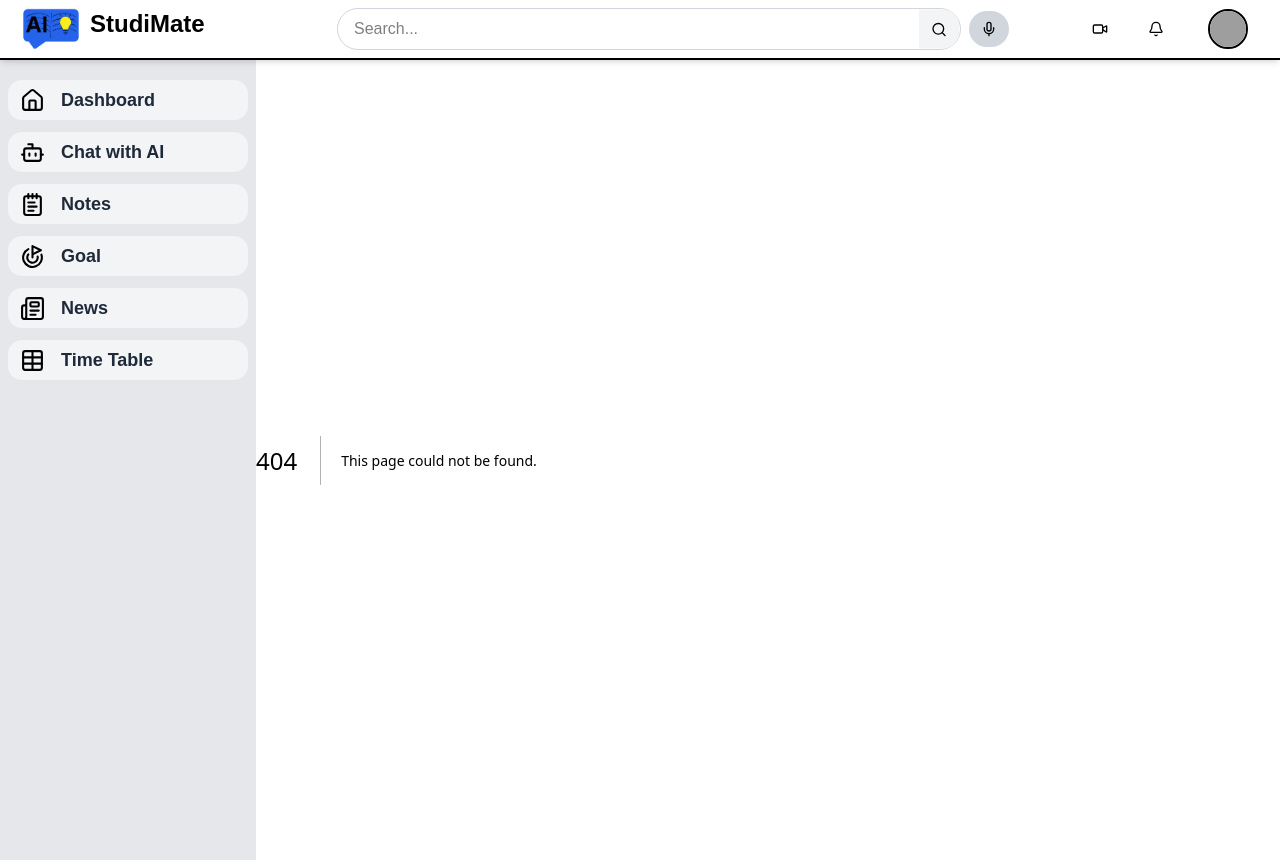
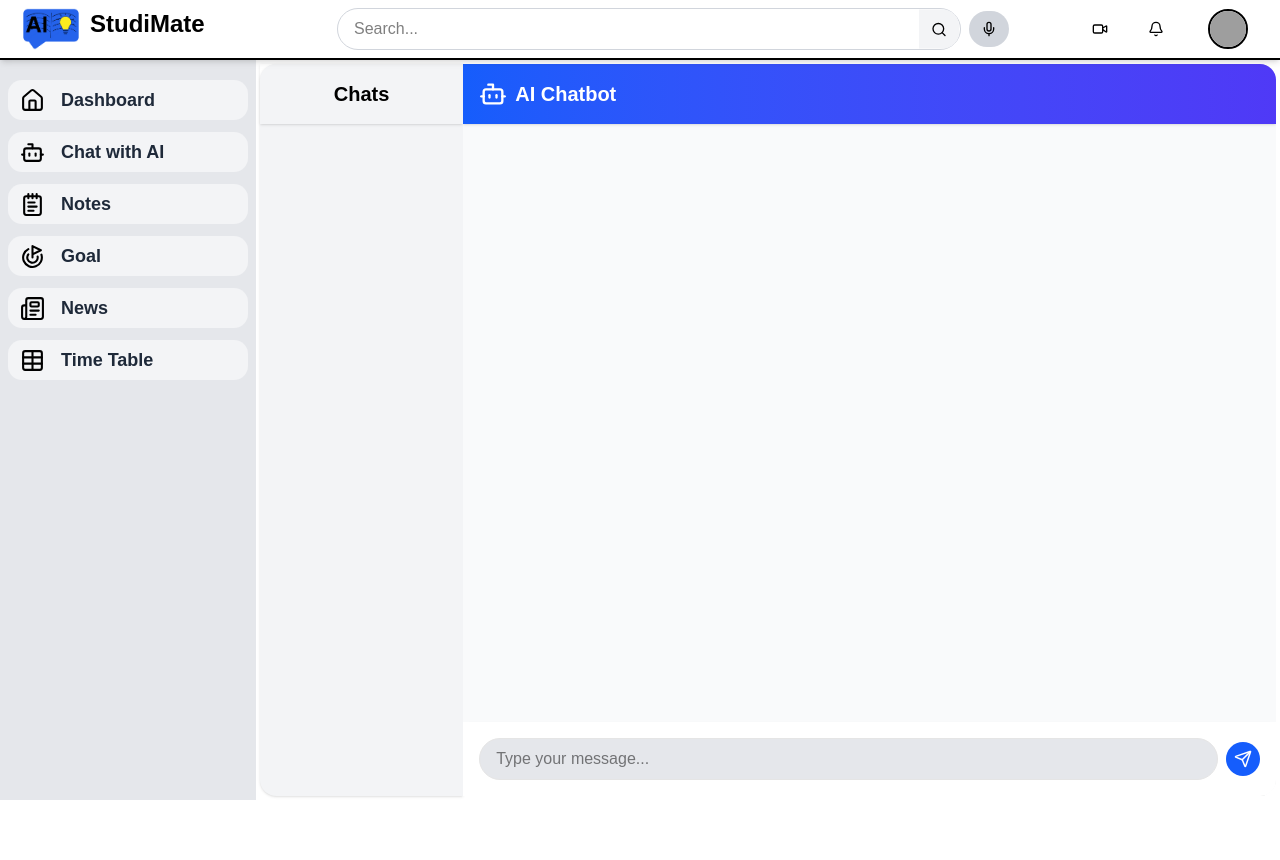
Before and after one commit to SanathRai33/StudiMate, a Next.js app: page /chat in a window 1280 px wide. Before the commit this address had no page. After the commit the page ends 800 px from the top, so only its background shows below. Built offline with nearby package versions, Linux system fonts and the light colour scheme; grey boxes are pictures that could not be loaded.

Commit message:
Developed sample Chat bot

```diff
--- a/src/components/Sidebar.jsx
+++ b/src/components/Sidebar.jsx
@@ -43,7 +43,7 @@ function Sidebar() {
                     <motion.div variants={itemVariants} whileHover={{ scale: 1.05 }}>
                         <Button className="flex justify-start space-x-2 bg-gray-100 hover:bg-white w-full rounded-xl text-[18px] font-semibold h-10 ">
                             <Home color="black" style={{ height: "25px", width: "25px" }} />
-                            <Link href="/timetable" className="text-gray-800 hover:text-blue-500">
+                            <Link href="/" className="text-gray-800 hover:text-blue-500">
                                 Dashboard
                             </Link>
                         </Button>
@@ -53,7 +53,7 @@ function Sidebar() {
                     <motion.div variants={itemVariants} whileHover={{ scale: 1.05 }}>
                         <Button className="flex justify-start space-x-2 bg-gray-100 hover:bg-white w-full rounded-xl text-[18px] font-semibold h-10 ">
                             <Bot color="black" style={{ height: "25px", width: "25px" }} />
-                            <Link href="/timetable" className="text-gray-800 hover:text-blue-500">
+                            <Link href="/chat" className="text-gray-800 hover:text-blue-500">
                                 Chat with AI
                             </Link>
                         </Button>
@@ -63,7 +63,7 @@ function Sidebar() {
                     <motion.div variants={itemVariants} whileHover={{ scale: 1.05 }}>
                         <Button className="flex justify-start space-x-2 bg-gray-100 hover:bg-white w-full rounded-xl text-[18px] font-semibold h-10 ">
                             <NotepadText color="black" style={{ height: "25px", width: "25px" }} />
-                            <Link href="/timetable" className="text-gray-800 hover:text-blue-500">
+                            <Link href="/notes" className="text-gray-800 hover:text-blue-500">
                                 Notes
                             </Link>
                         </Button>
@@ -73,7 +73,7 @@ function Sidebar() {
                     <motion.div variants={itemVariants} whileHover={{ scale: 1.05 }}>
                         <Button className="flex justify-start space-x-2 bg-gray-100 hover:bg-white w-full rounded-xl text-[18px] font-semibold h-10 ">
                             <GoalIcon color="black" style={{ height: "25px", width: "25px" }} />
-                            <Link href="/timetable" className="text-gray-800 hover:text-blue-500">
+                            <Link href="/goal" className="text-gray-800 hover:text-blue-500">
                                 Goal
                             </Link>
                         </Button>
@@ -83,7 +83,7 @@ function Sidebar() {
                     <motion.div variants={itemVariants} whileHover={{ scale: 1.05 }}>
                         <Button className="flex justify-start space-x-2 bg-gray-100 hover:bg-white w-full rounded-xl text-[18px] font-semibold h-10 ">
                             <NewspaperIcon color="black" style={{ height: "25px", width: "25px" }} />
-                            <Link href="/timetable" className="text-gray-800 hover:text-blue-500">
+                            <Link href="/news" className="text-gray-800 hover:text-blue-500">
                                 News
                             </Link>
                         </Button>
--- /dev/null
+++ b/src/pages/chat/index.tsx
@@ -0,0 +1,98 @@
+"use client";
+
+import { useState } from "react";
+import { Bot, User, Send } from "lucide-react";
+import { motion } from "framer-motion";
+
+export default function ChatPage() {
+  const [messages, setMessages] = useState<
+    { sender: "user" | "bot"; text: string }[]
+  >([]);
+  const [input, setInput] = useState("");
+
+  const handleSend = () => {
+    if (!input.trim()) return;
+
+    const userMessage = { sender: "user" as const, text: input };
+    setMessages((prev) => [...prev, userMessage]);
+    setInput("");
+
+    // Simulate Bot Reply (replace with API call later)
+    setTimeout(() => {
+      setMessages((prev) => [
+        ...prev,
+        {
+          sender: "bot" as const,
+          text: `🤖 Bot reply to: "${userMessage.text}"`,
+        },
+      ]);
+    }, 800);
+  };
+
+  return (
+    <div className="flex h-[calc(100% - 1px)] w-full p-1">
+      <div className="w-1/5 h-full bg-gray-100 shadow rounded-l-2xl">
+        <h1 className="text-center text-black text-xl font-semibold shadow p-4">
+          Chats
+        </h1>
+      </div>
+
+      <div className="flex flex-col h-full w-4/5 bg-gray-50  rounded-r-2xl overflow-hidden">
+        {/* Header */}
+        <div className="flex items-center gap-2 p-4 bg-gradient-to-r from-blue-600 to-indigo-600 text-white shadow ">
+          <Bot size={28} />
+          <h1 className="text-xl font-semibold">AI Chatbot</h1>
+        </div>
+
+        {/* Chat Area */}
+        <div className="flex-1 overflow-y-auto p-4 space-y-3">
+          {messages.map((msg, idx) => (
+            <motion.div
+              key={idx}
+              initial={{ opacity: 0, y: 20 }}
+              animate={{ opacity: 1, y: 0 }}
+              transition={{ duration: 0.3 }}
+              className={`flex items-start gap-2 max-w-lg ${
+                msg.sender === "user" ? "ml-auto justify-end" : "mr-auto"
+              }`}
+            >
+              {msg.sender === "bot" && (
+                <Bot className="text-blue-600 mt-1" size={20} />
+              )}
+              <div
+                className={`px-4 py-2 rounded-2xl shadow text-sm ${
+                  msg.sender === "user"
+                    ? "bg-blue-500 text-white rounded-br-none"
+                    : "bg-white text-gray-800 rounded-bl-none"
+                }`}
+              >
+                {msg.text}
+              </div>
+              {msg.sender === "user" && (
+                <User className="text-gray-600 mt-1" size={20} />
+              )}
+            </motion.div>
+          ))}
+        </div>
+
+        {/* Input Box */}
+        <div className="p-4 bg-white shadow-md flex items-center gap-2">
+          <input
+            type="text"
+            value={input}
+            onChange={(e) => setInput(e.target.value)}
+            onKeyDown={(e) => e.key === "Enter" && handleSend()}
+            placeholder="Type your message..."
+            className="flex-1 px-4 py-2 border rounded-full outline-none focus:ring-2 focus:ring-blue-500 text-black bg-gray-200 "
+          />
+          <button
+            onClick={handleSend}
+            className="p-2 bg-blue-600 hover:bg-blue-700 text-white rounded-full transition"
+          >
+            <Send size={18} />
+          </button>
+        </div>
+      </div>
+    </div>
+  );
+}
```
